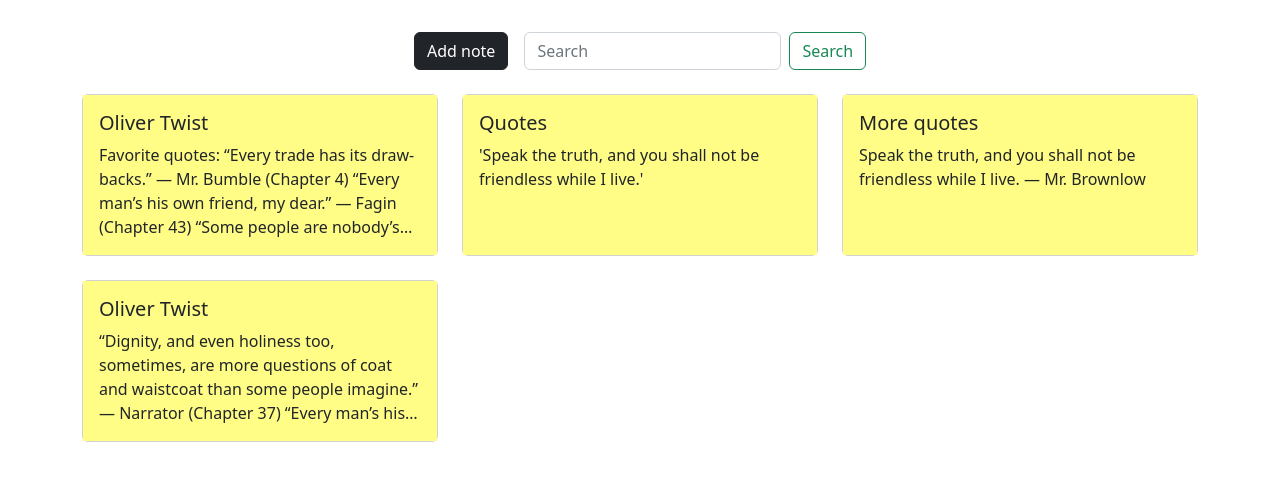
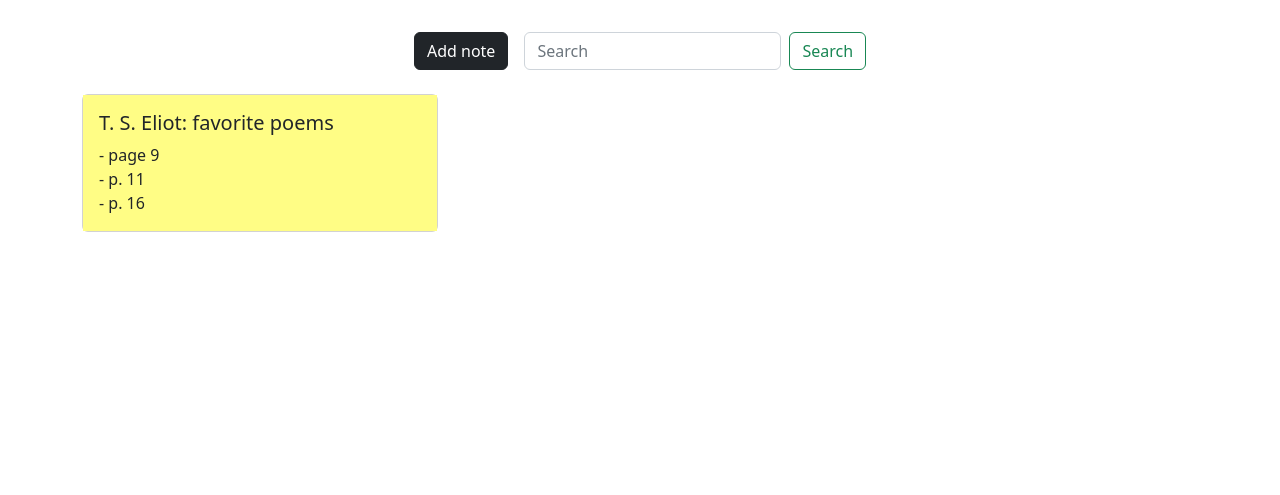
Before and after one commit to csanid/highlight, a Django app: page /highlight/ in a window 1280 px wide. Shown: the part 56-551 px from the top of the page. Run offline with Django 4.2, Linux system fonts and the light colour scheme; a user stored in the database is signed in; data comes from the database, SQL or seed files in the repository; both versions use the stored data as it was after the commit; some libraries are stand-ins or nearby versions.

Commit message:
Change index function to show notes from user

```diff
--- a/highlight/models.py
+++ b/highlight/models.py
@@ -3,7 +3,7 @@ from django.conf import settings
 
 # Create your models here.
 class Note(models.Model):
-    user_id = models.ForeignKey(settings.AUTH_USER_MODEL, on_delete=models.CASCADE)
+    user_id = models.ForeignKey(settings.AUTH_USER_MODEL, on_delete=models.CASCADE, related_name="notes")
     title = models.CharField(max_length=64)
     author = models.CharField(max_length=128, null=True, blank=True)
     book_title = models.CharField(max_length=128, null=True, blank=True)
@@ -11,3 +11,10 @@ class Note(models.Model):
     year = models.IntegerField(null=True, blank=True)
     content = models.TextField(max_length=8500)
     timestamp = models.DateTimeField(auto_now_add=True)
+
+    def __str__(self):
+        return (
+            f"{self.user_id } "
+            f"({self.timestamp:%Y-%m-%d %H:%M}): "
+            f"{self.title[:30]}..."
+        )
--- a/highlight/templates/highlight/index.html
+++ b/highlight/templates/highlight/index.html
@@ -11,7 +11,6 @@
             {% endfor %}
         </div>
         {% endif %}
-        {% if user.is_authenticated %}
         <div class="d-flex flex-row mb-3 justify-content-center">
             <div class="p-2">
                 <button type="button" class="btn btn-dark" data-bs-toggle="modal" data-bs-target="#noteModal">Add note</button>
@@ -49,51 +48,17 @@
         </div>
         <div class="container">
             <div class="row row-cols-1 row-cols-md-3 g-4">
+                {% for note in notes %}
                 <div class="col">
                     <div class="card h-100">
                         <div class="card-body">
-                                <h5 class="card-title">Oliver Twist</h5>
-                                <p class="card-text">Favorite quotes: “Every trade has its draw-backs.” — Mr. Bumble (Chapter 4)
-                                    “Every man’s his own friend, my dear.” — Fagin (Chapter 43)
-                                    “Some people are nobody’s enemies but their own” — Morris Bolter (Chapter 43)
-                                    “Dignity, and even holiness too, sometimes, are more questions of coat and waistcoat than some people imagine.” — Narrator (Chapter 37)
-                                    “Every man’s his own friend, my dear.” — Fagin (Chapter 43)
-                                    “Some people are nobody’s enemies but their own” — Morris Bolter (Chapter 43)</p>
+                            <h5 class="card-title">{{note.title}}</h5>
+                            <p class="card-text">{{note.content|linebreaksbr}}</p>
                         </div>
                     </div>
                 </div>
-                    <div class="col">
-                        <div class="card h-100">
-                            <div class="card-body">
-                                <h5 class="card-title">{{ title }}</h5>
-                                <p class="card-text">{{ content }}</p>
-                                <!--<a href="#" class="btn btn-dark">Open</a>-->
+                {% endfor %}
             </div>
         </div>
     </div>
-                    <div class="col">
-                        <div class="card h-100">
-                            <div class="card-body">
-                                <h5 class="card-title">More quotes</h5>
-                                <p class="card-text">Speak the truth, and you shall not be friendless while I live. — Mr. Brownlow</p>
-                            </div>
-                        </div>
-                    </div>
-                    <div class="col">
-                        <div class="card h-100">
-                            <div class="card-body">
-                                <h5 class="card-title">Oliver Twist</h5>
-                                <p class="card-text">“Dignity, and even holiness too, sometimes, are more questions of coat and waistcoat than some people imagine.” — Narrator (Chapter 37)
-                                    “Every man’s his own friend, my dear.” — Fagin (Chapter 43)
-                                    “Some people are nobody’s enemies but their own” — Morris Bolter (Chapter 43)
-                                </p>
-                            </div>
-                        </div>
-                    </div>
-                </div>
-            </div>
-        {% else %}
-            <h1>Anonymous user / Logo</h1>
-        {% endif %}
-    </div>
 {% endblock %}
--- a/highlight/templates/highlight/login.html
+++ b/highlight/templates/highlight/login.html
@@ -20,6 +20,8 @@
                 {{form|crispy}}
                 <input class="btn btn-primary"  type="submit" value="Log in">
             </form>
+            <br>
+            <p>Don't have an user? Register <a href="{% url 'register' %}">here</a></p>
         </section>
     </section>
 </div>
--- a/highlight/views.py
+++ b/highlight/views.py
@@ -5,19 +5,21 @@ from django.contrib import messages
 from django.contrib.auth import authenticate, login, logout
 from django.contrib.auth.decorators import login_required
 from .forms import RegisterForm, LoginForm, NoteForm
+from .models import Note
 
 def index(request):
-    # if not request.user.is_authenticated:
-        # return HttpResponseRedirect(reverse("login"))
+    if not request.user.is_authenticated:
+        return HttpResponseRedirect(reverse("login_view"))
     # context variables for authenticated user: display of recent cards
     # o en realidad que se muestren todas ordenadas por más recientes
-    title = "Quotes"
-    content = "'Speak the truth, and you shall not be friendless while I live.'"
     form = NoteForm
+    user = request.user
+    notes = user.notes.all().order_by("-timestamp")
+    # notes = Note.objects.filter(
+        # user_id = request.user).order_by("-timestamp")
     return render(request, "highlight/index.html", {
-        "form" : form,
-        "title": title,
-        "content": content
+        "form": form,
+        "notes": notes
     })
 
 def login_view(request):
```
Also changed, not shown: db.sqlite3, highlight/migrations/0003_alter_note_user_id.py (added). Lines whose indentation alone changed are shown as unchanged.
